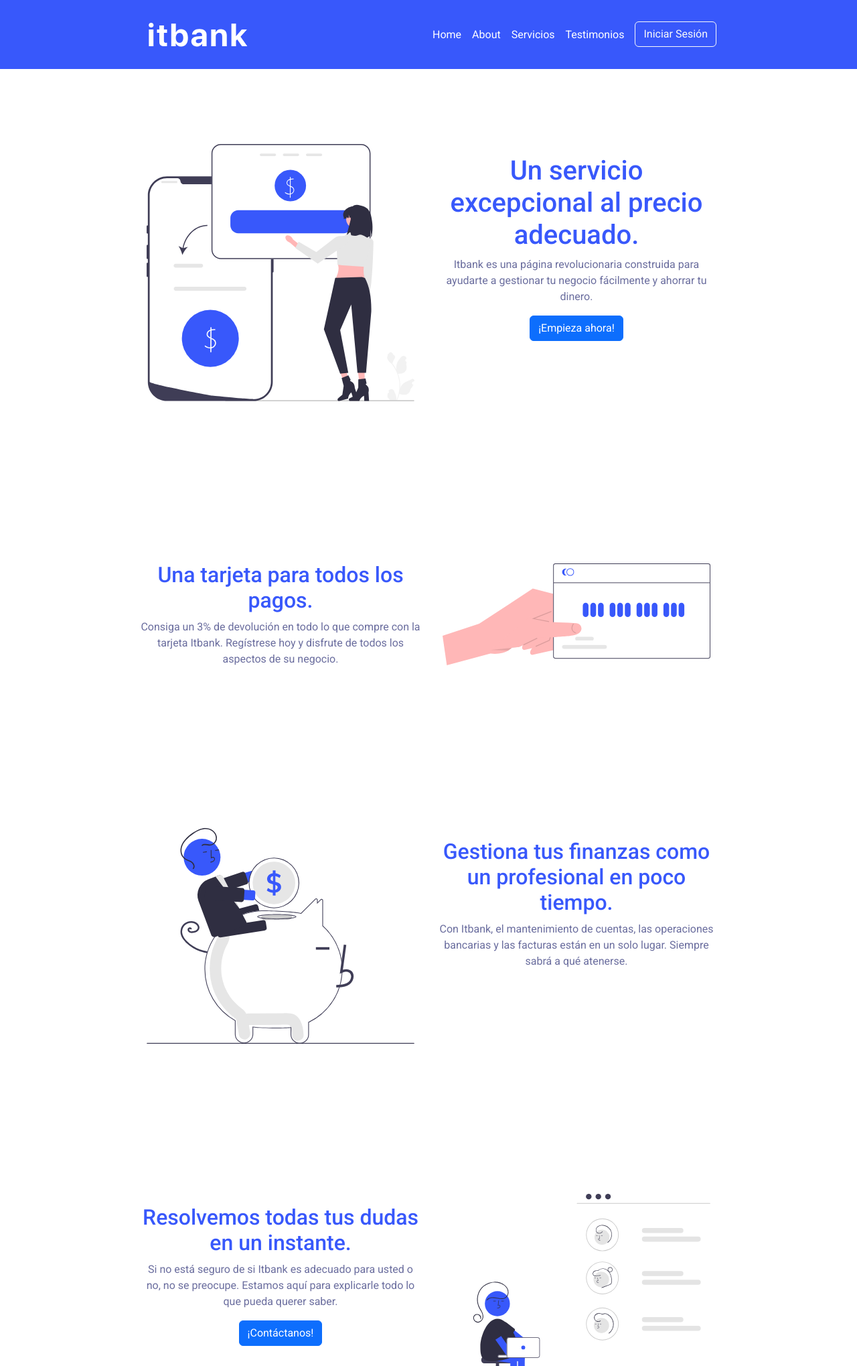
After one commit to FinDevelopers/Sprint-7, a Django app: template sprint7/Login/templates/Login/home.html in a window 1280 px wide. The commit adds this page. Shown: the top 2039 px of the page at 67% size. Run offline with Django 3.2, Linux system fonts and the light colour scheme; the template is opened without the code that fills it, so the values that code supplies are empty; some libraries are stand-ins or nearby versions.

Commit message:
Home Page y se añadieron estilos Pedir prestamos

```diff
--- a/sprint7/Clientes/static/Clientes/css/index.css
+++ b/sprint7/Clientes/static/Clientes/css/index.css
@@ -384,6 +384,12 @@
     transform: rotate(90deg);
 }
 
+.btn-primary{
+    background-color: var(--primario);
+    font-size: 2rem;
+    padding: 1rem 2rem;
+}
+
 
 
 
--- a/sprint7/Clientes/templates/Clientes/index.html
+++ b/sprint7/Clientes/templates/Clientes/index.html
@@ -44,7 +44,7 @@
                     </a>
                 </div>
                 <div class="col-6 col-sm-4 col-lg-2 p-2">
-                    <a href="#">
+                    <a href="{%url 'Formularios'%}">
                         <div class="action">
                             <img src="{%static 'Clientes/img/prestamoIcon.svg'%}" alt="icono" />
                             <p class="action-name">Préstamos</p>
--- /dev/null
+++ b/sprint7/Login/static/Login/css/home.css
@@ -0,0 +1,78 @@
+@import url('https://fonts.googleapis.com/css2?family=Roboto:wght@300;400;500;700;900&display=swap');
+
+:root{
+    --primario: #3858FB;
+    --p75: #637BF5;
+    --p50: #8F9FF0;
+    --p25: #BAC1EB;
+    --po: #243DB9;
+    --blue: #2848EE;
+    --lilac: #D6DBFF;
+    --text: #6A6D9E;
+    --dark: #151515;
+    --dark2: #1B1B1B;
+    --dark3: #222222;
+    --dark4: #262626;
+    --dark5: #313131;
+    --grey: #4A4A4A;
+    --lightgrey: #D1D2D6;
+    --white: #FFFFFF;
+    --raro: #393f81;
+
+    /* BORDER RADIUS PREDEFINIDO */
+    --br: 1.5rem;
+}
+
+*{
+    margin: 0;
+    padding: 0;
+    box-sizing: border-box;
+    font-family: 'Roboto', sans-serif;
+}
+
+.container{
+    max-width: 56.25rem;
+    margin: 0 auto;
+    padding: 0 1.25rem;
+}
+/* NAVBAR */
+.nav-bg{
+    background-color: var(--primario);
+}
+.nav-link, .navbar-toggler{
+    color: #FFFFFF;
+}
+.nav-link:hover{
+    color: var(--p50);
+}
+.btn-outline-light:hover{
+    color: var(--primario);
+}
+/* CONTENIDO DEL MAIN */
+.imagen{
+    width: 25rem;
+    height: auto;
+    object-fit: cover;
+}
+
+.section{
+    padding-top: 7rem;
+    padding-bottom: 7rem;
+}
+.titulo{
+    color:var(--primario)
+}
+.descripcion{
+    color: var(--text);
+}
+
+/* FOOTER */
+.redes{
+    background-color: var(--po);
+}
+.redes-sociales{
+    text-decoration: none;
+}
+.linea{
+  width: 60px; background-color: #7c4dff; height: 2px
+}
--- a/sprint7/Login/templates/Login/Login.html
+++ b/sprint7/Login/templates/Login/Login.html
@@ -36,7 +36,7 @@
                       <form action="" method="POST">{%csrf_token%}
 
                         <div class="d-flex align-items-center mb-5 pb-1">
-                            <a href="index.html"><img src="{%static 'Login/img/itbank-logo-dark.svg'%}" alt="itbank logo"></a>
+                            <a href="{% url 'Home'%}"><img src="{%static 'Login/img/itbank-logo-dark.svg'%}" alt="itbank logo"></a>
                         </div>
 
                         <h1 class=" mb-3 pb-3" >¡Ingresa a tu cuenta!</h1>
--- /dev/null
+++ b/sprint7/Login/templates/Login/home.html
@@ -0,0 +1,246 @@
+{%load static%}
+<!DOCTYPE html>
+<html lang="es">
+  <head>
+    <meta charset="UTF-8" />
+    <meta http-equiv="X-UA-Compatible" content="IE=edge" />
+    <meta name="viewport" content="width=device-width, initial-scale=1.0" />
+    <title>ITBANK- Home</title>
+    <!-- CSS Bootstrap -->
+    <link
+      href="https://cdn.jsdelivr.net/npm/bootstrap@5.2.0/dist/css/bootstrap.min.css"
+      rel="stylesheet"
+      integrity="sha384-gH2yIJqKdNHPEq0n4Mqa/HGKIhSkIHeL5AyhkYV8i59U5AR6csBvApHHNl/vI1Bx"
+      crossorigin="anonymous"
+    />
+    <!-- ICONOS -->
+    <link
+      rel="stylesheet"
+      href="https://cdn.jsdelivr.net/npm/bootstrap-icons@1.9.1/font/bootstrap-icons.css"
+    />
+    <!-- CSS PERSONALIZADO -->
+    <link rel="stylesheet" href="{%static 'Login/css/home.css'%}">
+  </head>
+  <body>
+    <!-- NAVBAR -->
+    <nav class="navbar navbar-expand-lg navbar-dark nav-bg">
+      <div class="container">
+        <img
+          src="{%static 'Clientes/img/itbank-logo.svg'%}"
+          alt="itbank"
+          class="img-fluid navbar-brand"
+        />
+        <button
+          class="navbar-toggler"
+          type="button"
+          data-bs-toggle="collapse"
+          data-bs-target="#navbarSupportedContent"
+          aria-controls="navbarSupportedContent"
+          aria-expanded="false"
+          aria-label="Toggle navigation"
+        >
+          <span class="navbar-toggler-icon"></span>
+        </button>
+        <div class="collapse navbar-collapse" id="navbarSupportedContent">
+          <ul class="navbar-nav ms-auto mb-2 mb-lg-0">
+            <li class="nav-item"><a class="nav-link" href="#">Home</a></li>
+            <li class="nav-item"><a class="nav-link" href="#">About</a></li>
+            <li class="nav-item"><a class="nav-link" href="#">Servicios</a></li>
+            <li class="nav-item">
+              <a class="nav-link" href="#">Testimonios</a>
+            </li>
+            <li class="nav-item ms-2">
+              <a class="btn btn-outline-light" href="{% url 'Login'%}">Iniciar Sesión</a>
+            </li>
+          </ul>
+        </div>
+      </div>
+    </nav>
+
+    <main class="container">
+      <section class="section">
+        <div class="row">
+          <div class="col-md-6 text-center my-auto">
+            <img src="{%static 'Login/img/img2.svg'%}" alt="App" class="img-fluid imagen" />
+          </div>
+          <div class="col-md-6 mt-3 text-center my-auto">
+            <h1 class="font-weigh-bold titulo">
+              Un servicio excepcional al precio adecuado.
+            </h1>
+            <p class="descripcion">
+              Itbank es una página revolucionaria construida para ayudarte a
+              gestionar tu negocio fácilmente y ahorrar tu dinero.
+            </p>
+            <a href="{% url 'Login'%}" class="btn btn-primary">¡Empieza ahora!</a>
+          </div>
+        </div>
+      </section>
+
+      <section class="section">
+        <div class="row flex-row-reverse">
+          <div class="col-md-6 text-center my-auto">
+            <img src="{%static 'Login/img/img5.svg'%}" alt="App" class="img-fluid imagen" />
+          </div>
+          <div class="col-md-6 mt-3 text-center my-auto">
+            <h2 class="font-weigh-bold titulo">
+              Una tarjeta para todos los pagos.
+            </h2>
+            <p class="descripcion">
+              Consiga un 3% de devolución en todo lo que compre con la tarjeta
+              Itbank. Regístrese hoy y disfrute de todos los aspectos de su
+              negocio.
+            </p>
+          </div>
+        </div>
+      </section>
+
+      <section class="section">
+        <div class="row">
+          <div class="col-md-6 text-center my-auto">
+            <img src="{%static 'Login/img/img3.svg'%}" alt="App" class="img-fluid imagen" />
+          </div>
+          <div class="col-md-6 mt-3 text-center my-auto">
+            <h2 class="font-weigh-bold titulo">
+              Gestiona tus finanzas como un profesional en poco tiempo.
+            </h2>
+            <p class="descripcion">
+              Con Itbank, el mantenimiento de cuentas, las operaciones bancarias
+              y las facturas están en un solo lugar. Siempre sabrá a qué
+              atenerse.
+            </p>
+          </div>
+        </div>
+      </section>
+
+      <section class="section">
+        <div class="row flex-row-reverse">
+          <div class="col-md-6 text-center my-auto">
+            <img src="{%static 'Login/img/img4.svg'%}" alt="App" class="img-fluid imagen" />
+          </div>
+          <div class="col-md-6 mt-3 text-center my-auto">
+            <h2 class="font-weigh-bold titulo">
+              Resolvemos todas tus dudas en un instante.
+            </h2>
+            <p class="descripcion">
+              Si no está seguro de si Itbank es adecuado para usted o no, no se
+              preocupe. Estamos aquí para explicarle todo lo que pueda querer
+              saber.
+            </p>
+            <button class="btn btn-primary">¡Contáctanos!</button>
+          </div>
+        </div>
+      </section>
+    </main>
+
+    <!-- Footer -->
+    <footer class="text-center text-lg-start text-white navbar-dark nav-bg">
+      <!-- Section: Social media -->
+      <section class="d-flex justify-content-between p-4 redes">
+        <div class="me-5">
+          <span>Conéctate con nosotros en las redes sociales:</span>
+        </div>
+        <div>
+          <a href="#" class="text-white me-4 redes-sociales">
+            <i class="bi bi-facebook"></i>
+          </a>
+          <a href="#" class="text-white me-4 redes-sociales">
+            <i class="bi bi-twitter"></i>
+          </a>
+          <a href="#" class="text-white me-4 redes-sociales">
+            <i class="bi bi-instagram"></i>
+          </a>
+          <a href="#" class="text-white me-4 redes-sociales">
+            <i class="bi bi-linkedin"></i>
+          </a>
+        </div>
+      </section>
+
+      <!-- Section: Links  -->
+      <section class="">
+        <div class="container text-center text-md-start mt-5">
+          <div class="row mt-3">
+            <div class="col-md-3 col-lg-4 col-xl-3 mx-auto mb-4">
+              <h6 class="text-uppercase fw-bold">Itbank</h6>
+              <hr class="mb-4 mt-0 d-inline-block mx-auto linea">
+              <p>
+                Buscamos revolucionar la forma en la que las personas se relacionan con su banco y manejan su plata. A través de la tecnología y el diseño.
+              </p>
+            </div>
+            <!-- Grid column -->
+
+            <!-- Grid column -->
+            <div class="col-md-2 col-lg-2 col-xl-2 mx-auto mb-4">
+              <!-- Links -->
+              <h6 class="text-uppercase fw-bold">Nosotros</h6>
+              <hr class="mb-4 mt-0 d-inline-block mx-auto linea" />
+              <p>
+                <a href="#!" class="text-white">Precios</a>
+              </p>
+              <p>
+                <a href="#!" class="text-white">Seguridad</a>
+              </p>
+              <p>
+                <a href="#!" class="text-white">¿Quienes somos?</a>
+              </p>
+              <p>
+                <a href="#!" class="text-white">Robo o extravío</a>
+              </p>
+              <p>
+                <a href="#!" class="text-white">Cuenta menores</a>
+              </p>
+            </div>
+            <!-- Grid column -->
+
+            <!-- Grid column -->
+            <div class="col-md-3 col-lg-2 col-xl-2 mx-auto mb-4">
+              <!-- Links -->
+              <h6 class="text-uppercase fw-bold">Navegación</h6>
+              <hr class="mb-4 mt-0 d-inline-block mx-auto linea">
+              <p>
+                <a href="#!" class="text-white">Mi cuenta</a>
+              </p>
+              <p>
+                <a href="#!" class="text-white">Afiliarse</a>
+              </p>
+              <p>
+                <a href="#!" class="text-white">Mi negocio</a>
+              </p>
+              <p>
+                <a href="#!" class="text-white">Ayuda</a>
+              </p>
+            </div>
+            <!-- Grid column -->
+
+            <!-- Grid column -->
+            <div class="col-md-4 col-lg-3 col-xl-3 mx-auto mb-md-0 mb-4">
+              <!-- Links -->
+              <h6 class="text-uppercase fw-bold">Contacto</h6>
+              <hr class="mb-4 mt-0 d-inline-block mx-auto linea">
+              <p><i class="bi bi-bank2 me-2"></i>New York, NY 10012, US</p>
+              <p><i class="bi bi-envelope-fill me-2"></i> info@example.com</p>
+              <p><i class="bi bi-telephone-fill me-2"></i> + 01 234 567 88</p>
+              <p><i class="bi bi-phone-fill me-2"></i>+ 01 234 567 89</p>
+            </div>
+            <!-- Grid column -->
+          </div>
+          <!-- Grid row -->
+        </div>
+      </section>
+      <!-- Section: Links  -->
+
+      <!-- Copyright -->
+      <div class="text-center p-3 text-white">
+        © 2022 Copyright: Itbank
+      </div>
+      <!-- Copyright -->
+    </footer>
+    <!-- Footer -->
+
+    <!-- JavaScript Bootstrap -->
+    <script
+      src="https://cdn.jsdelivr.net/npm/bootstrap@5.2.0/dist/js/bootstrap.bundle.min.js"
+      integrity="sha384-A3rJD856KowSb7dwlZdYEkO39Gagi7vIsF0jrRAoQmDKKtQBHUuLZ9AsSv4jD4Xa"
+      crossorigin="anonymous"
+    ></script>
+  </body>
+</html>
--- a/sprint7/Login/views.py
+++ b/sprint7/Login/views.py
@@ -2,6 +2,8 @@
 from django.contrib.auth import authenticate, login, logout
 
 # Create your views here.
+def home(request):
+    return render(request, 'Login/Home.html')
 def login_view(request):
     if request.method == 'POST':
         username = request.POST['username']
--- a/sprint7/sprint7/urls.py
+++ b/sprint7/sprint7/urls.py
@@ -26,4 +26,6 @@
     path('accounts/',include('django.contrib.auth.urls')),
     path('logout/', login.logout_view , name="Logout"),
     path('login/', login.login_view , name="Login"),
+    path('', login.home , name="Home"),
+    path('prestamos/', prestamos.prestamos, name="Prestamos"),
 ]
```
Also changed, not shown: sprint7/Clientes/templates/Clientes/base.html (+4 -8 lines), sprint7/Prestamos/static/Prestamos/css/formulario.css (added, +43 -0 lines), sprint7/Prestamos/templates/Prestamos/formularios.html (+17 -22 lines), sprint7/Prestamos/templates/Prestamos/prestamos.html (added, +16 -0 lines), sprint7/Prestamos/views.py (+9 -2 lines), sprint7/Login/static/Login/img/img2.svg (added), sprint7/Login/static/Login/img/img3.svg (added), sprint7/Login/static/Login/img/img4.svg (added), sprint7/Login/static/Login/img/img5.svg (added), sprint7/itbank-1.db.
